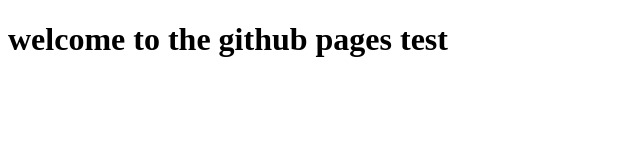
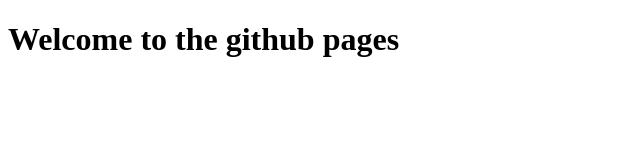
Before and after one commit to excylant/GitHubWebPages, a plain HTML site: page index.html in a window 1280 px wide. Shown: the whole page, without its empty margins (0-640 px from the left). Drawn offline with Linux system fonts and the light colour scheme.

Commit message:
new line added

```diff
--- a/index.html
+++ b/index.html
@@ -6,8 +6,10 @@
     <title>Document</title>
 </head>
 <body>
-    <h1>
-        welcome to the github pages test
-    </h1>
+    <div class="top-header">
+        <h1>
+            Welcome to the github pages
+        </h1>
+    </div>
 </body>
 </html>
```
